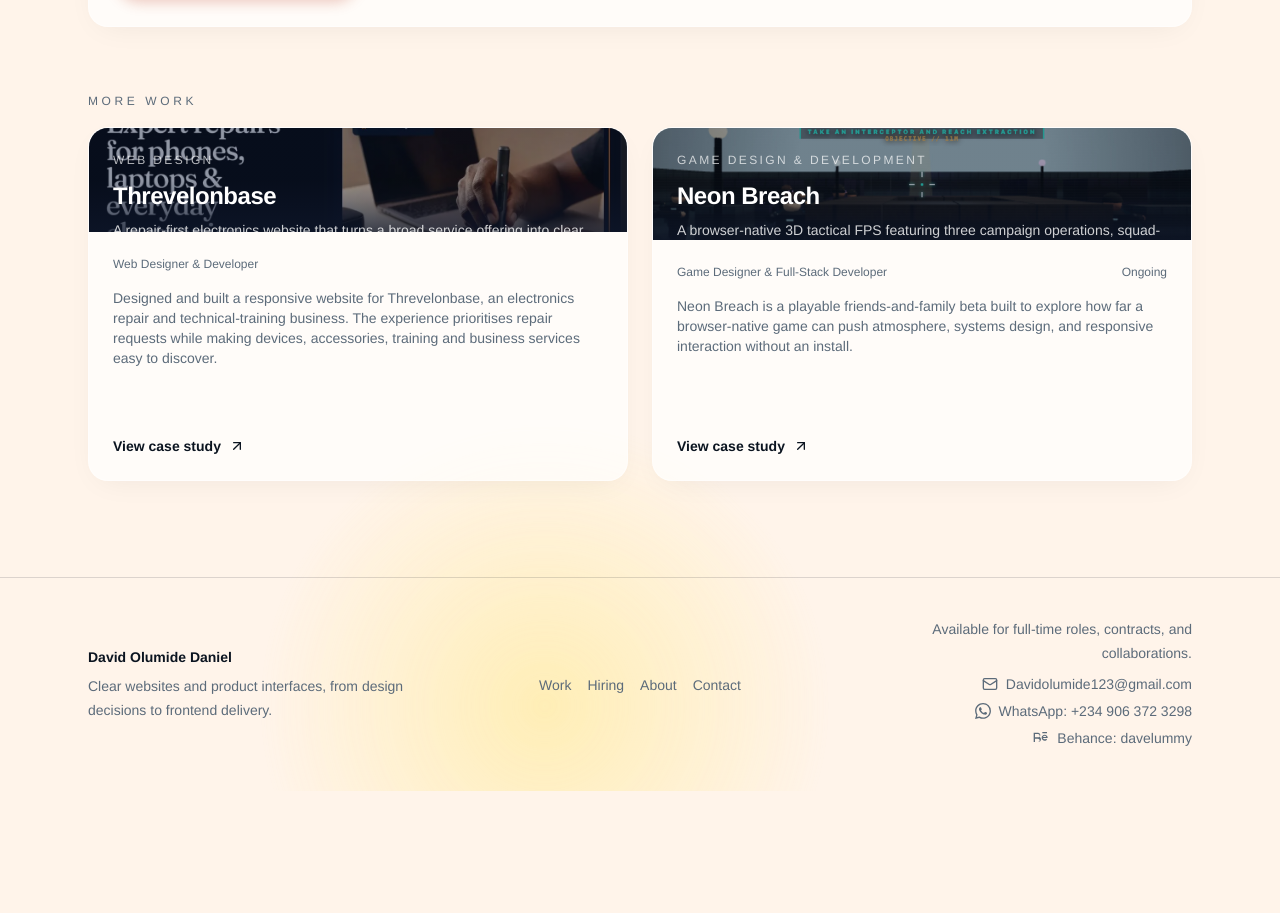
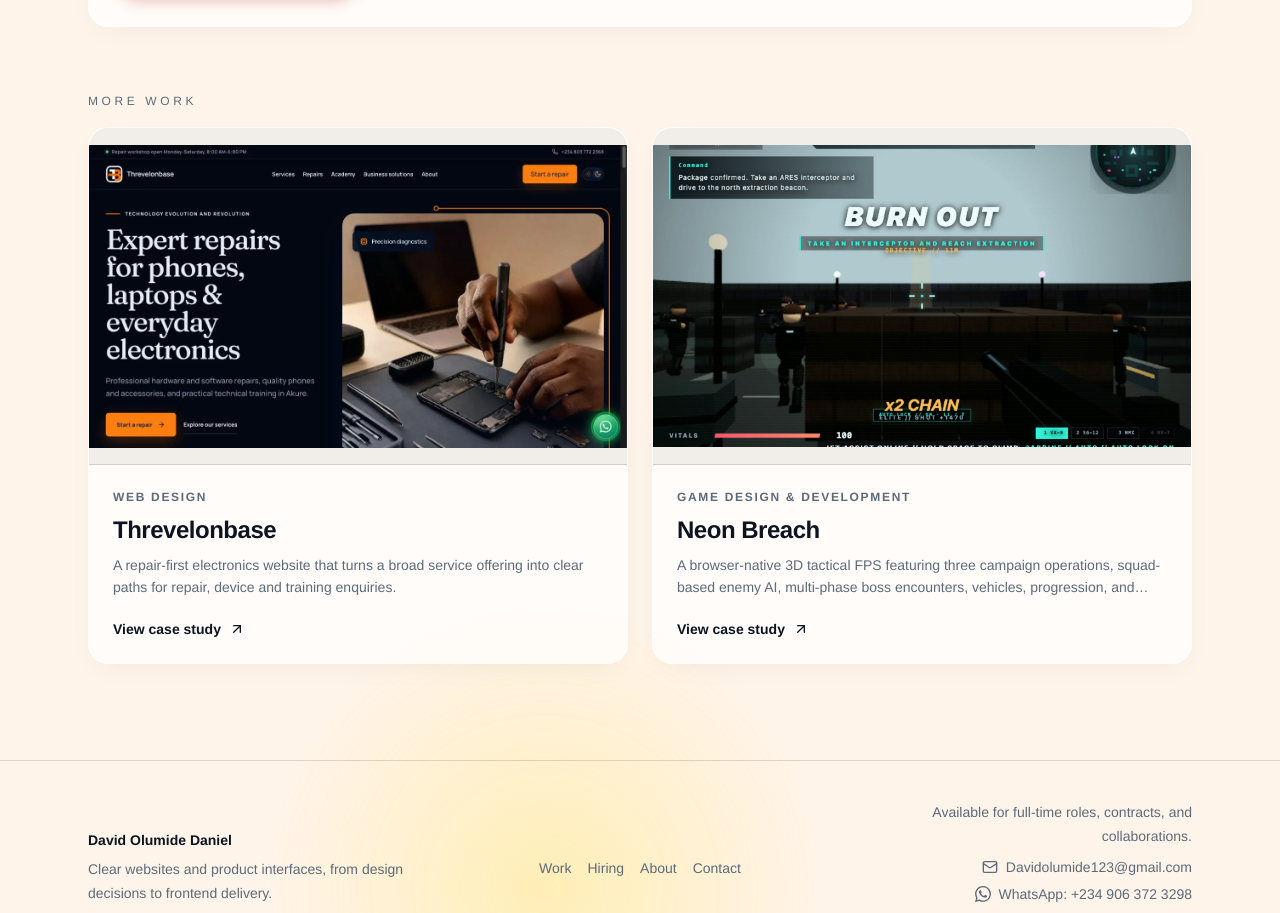
Before and after one commit to Davelummy/uiux-portfolio, a Next.js app: page /work/crystalline-max in a window 1280 px wide. Shown: the part 3107-4020 px from the top of the page. Before the commit the page ends 3898 px from the top, so only its background shows below. Built offline with nearby package versions, Linux system fonts and the light colour scheme.

Commit message:
✨ feat: unify project cards and load Figma prototypes on demand

```diff
--- a/src/app/work/[slug]/page.tsx
+++ b/src/app/work/[slug]/page.tsx
@@ -7,6 +7,8 @@
 import type { Metadata } from "next";
 import { BehanceIcon } from "@/components/ui/social-icons";
 import { SITE_URL } from "@/lib/site";
+import { ProjectCard } from "@/components/work/project-card";
+import { PrototypePreview } from "@/components/work/prototype-preview";
 import { CaseStudyGallery } from "@/components/work/case-study-gallery";
 import { FadeIn } from "@/components/ui/fade-in";
 
@@ -353,16 +355,11 @@
             ) : null}
           </div>
         ) : project.figmaEmbed ? (
-          <div className="card mt-4 overflow-hidden">
-            <div className="aspect-video">
-              <iframe
-                title={`${project.title} Figma Preview`}
-                src={project.figmaEmbed}
-                className="h-full w-full"
-                allowFullScreen
-              />
-            </div>
-          </div>
+          <PrototypePreview
+            title={project.title}
+            embedUrl={project.figmaEmbed}
+            imageUrl={project.coverImageUrl}
+          />
         ) : project.behanceUrl ? (
           <div className="card mt-4 p-6">
             <p className="text-sm text-muted">
@@ -399,62 +396,9 @@
         <FadeIn className="mt-16">
         <section>
           <p className="eyebrow">More Work</p>
-          <div className="mt-4 grid gap-6 lg:grid-cols-2">
+          <div className="mt-4 grid gap-6 md:grid-cols-2">
             {relatedProjects.map((item) => (
-              <Link
-                key={item.slug}
-                href={`/work/${item.slug}`}
-                className="card group flex h-full flex-col overflow-hidden transition hover:-translate-y-1"
-              >
-                <div
-                  className="relative overflow-hidden"
-                  style={item.coverImageUrl ? undefined : getCoverStyle(item)}
-                >
-                  {item.coverImageUrl ? (
-                    <>
-                      <Image
-                        src={item.coverImageUrl}
-                        alt={item.title}
-                        fill
-                        sizes="(max-width: 1024px) 100vw, 50vw"
-                        className="object-cover"
-                        placeholder={item.blurDataUrl ? "blur" : "empty"}
-                        blurDataURL={item.blurDataUrl ?? undefined}
-                      />
-                      <div className="absolute inset-0 bg-gradient-to-b from-slate-900/40 via-slate-900/40 to-slate-900/80" />
-                    </>
-                  ) : null}
-                  <div
-                    className="relative z-10 p-6"
-                    style={
-                      item.coverImageUrl
-                        ? { color: item.cover.foreground }
-                        : undefined
-                    }
-                  >
-                    <p className="text-xs uppercase tracking-[0.2em] text-white/70">
-                      {item.category}
-                    </p>
-                    <h3 className="mt-3 text-2xl font-semibold">
-                      {item.title}
-                    </h3>
-                    <p className="mt-2 text-sm text-white/80">
-                      {item.summary ?? item.overview}
-                    </p>
-                  </div>
-                </div>
-                <div className="flex h-full flex-col gap-4 p-6">
-                  <div className="flex items-center justify-between text-xs text-muted">
-                    <span>{item.role}</span>
-                    <span>{item.duration}</span>
-                  </div>
-                  <p className="text-sm text-muted">{item.overview}</p>
-                  <div className="mt-auto flex items-center gap-2 text-sm font-semibold text-ink">
-                    View case study
-                    <ArrowUpRight className="h-4 w-4 transition group-hover:translate-x-1" />
-                  </div>
-                </div>
-              </Link>
+              <ProjectCard key={item.slug} project={item} />
             ))}
           </div>
         </section>
--- /dev/null
+++ b/src/components/work/project-card.tsx
@@ -0,0 +1,60 @@
+import Image from "next/image";
+import Link from "next/link";
+import clsx from "clsx";
+import { ArrowUpRight } from "lucide-react";
+import type { Project } from "@/lib/projects";
+import { getCoverStyle } from "@/lib/utils/image-utils";
+
+export function ProjectCard({ project, viewMode = "grid" }: {
+  project: Project;
+  viewMode?: "grid" | "list";
+}) {
+  return (
+    <Link
+      href={`/work/${project.slug}`}
+      aria-label={`View ${project.title} case study`}
+      className={clsx(
+        "card group flex h-full overflow-hidden transition hover:-translate-y-1 hover:shadow-md focus-visible:outline-2 focus-visible:outline-offset-4 focus-visible:outline-ink",
+        viewMode === "list" ? "flex-col sm:flex-row" : "flex-col"
+      )}
+    >
+      <div
+        className={clsx(
+          "relative aspect-[16/10] shrink-0 overflow-hidden border-b border-border bg-[#f1eee9]",
+          viewMode === "list" ? "sm:w-[42%] sm:border-b-0 sm:border-r" : "w-full"
+        )}
+      >
+        {project.coverImageUrl ? (
+          <Image
+            src={project.coverImageUrl}
+            alt={`${project.title} design preview`}
+            fill
+            sizes={viewMode === "grid"
+              ? "(max-width: 767px) calc(100vw - 48px), (max-width: 1152px) calc((100vw - 72px) / 2), 540px"
+              : "(max-width: 639px) calc(100vw - 48px), (max-width: 1152px) 42vw, 464px"}
+            className="object-contain"
+            placeholder={project.blurDataUrl ? "blur" : "empty"}
+            blurDataURL={project.blurDataUrl ?? undefined}
+          />
+        ) : (
+          <div className="absolute inset-0" style={getCoverStyle(project)} aria-hidden />
+        )}
+      </div>
+      <div className="flex min-w-0 flex-1 flex-col p-5 sm:p-6">
+        <p className="text-xs font-semibold uppercase tracking-[0.14em] text-muted">
+          {project.category}
+        </p>
+        <h3 className="mt-2 text-xl font-semibold leading-snug text-ink sm:text-2xl">
+          {project.title}
+        </h3>
+        <p className="mt-2 line-clamp-2 text-sm leading-relaxed text-muted">
+          {project.summary ?? project.overview}
+        </p>
+        <span className="mt-auto inline-flex items-center gap-2 pt-5 text-sm font-semibold text-ink">
+          View case study
+          <ArrowUpRight className="h-4 w-4 transition group-hover:translate-x-0.5 group-hover:-translate-y-0.5" aria-hidden />
+        </span>
+      </div>
+    </Link>
+  );
+}
--- /dev/null
+++ b/src/components/work/prototype-preview.tsx
@@ -0,0 +1,52 @@
+"use client";
+
+import { useState } from "react";
+import Image from "next/image";
+import { ArrowUpRight } from "lucide-react";
+
+export function PrototypePreview({ title, embedUrl, imageUrl }: {
+  title: string;
+  embedUrl: string;
+  imageUrl: string | null;
+}) {
+  const [showEmbed, setShowEmbed] = useState(false);
+  const prototypeUrl = new URL(embedUrl);
+  prototypeUrl.hostname = "www.figma.com";
+  prototypeUrl.searchParams.delete("embed-host");
+
+  return (
+    <div className="card mt-4 overflow-hidden">
+      <div className="flex flex-wrap items-center justify-between gap-5 p-6">
+        <div>
+          <h3 className="text-2xl font-semibold">Explore the prototype</h3>
+          <p className="mt-2 max-w-xl text-sm text-muted">
+            Open the interactive design in Figma, or load it here when you’re ready.
+          </p>
+        </div>
+        <div className="flex flex-wrap gap-3">
+          <a href={prototypeUrl.toString()} target="_blank" rel="noopener noreferrer" className="btn btn-primary">
+            Open prototype in Figma
+            <ArrowUpRight className="h-4 w-4" aria-hidden />
+          </a>
+          <button type="button" className="btn btn-ghost" aria-expanded={showEmbed} aria-controls="interactive-prototype" onClick={() => setShowEmbed(!showEmbed)}>
+            {showEmbed ? "Close embedded preview" : "Load prototype here"}
+          </button>
+        </div>
+      </div>
+      <div id="interactive-prototype" className="border-t border-border">
+        {showEmbed ? (
+          <>
+            <p className="bg-white px-6 py-3 text-sm text-muted" role="status">
+              Figma loads below. You can open the prototype directly using the link above at any time.
+            </p>
+            <iframe title={`${title} interactive Figma prototype`} src={embedUrl} className="aspect-video min-h-[420px] w-full bg-[#f1eee9]" allowFullScreen />
+          </>
+        ) : imageUrl ? (
+          <div className="relative aspect-[16/10] max-h-[560px] bg-[#f1eee9]">
+            <Image src={imageUrl} alt={`${title} static design preview`} fill sizes="(max-width: 1152px) calc(100vw - 48px), 1104px" className="object-contain" />
+          </div>
+        ) : null}
+      </div>
+    </div>
+  );
+}
--- a/src/components/work/work-gallery.tsx
+++ b/src/components/work/work-gallery.tsx
@@ -1,12 +1,11 @@
 "use client";
 
 import { useMemo, useState } from "react";
-import Image from "next/image";
 import Link from "next/link";
 import clsx from "clsx";
-import { ArrowUpRight, LayoutGrid, LayoutList, Search } from "lucide-react";
+import { LayoutGrid, LayoutList, Search } from "lucide-react";
 import type { Project } from "@/lib/projects";
-import { getCoverStyle } from "@/lib/utils/image-utils";
+import { ProjectCard } from "@/components/work/project-card";
 import { FadeIn, StaggerContainer, StaggerItem } from "@/components/ui/fade-in";
 
 type ViewMode = "grid" | "list";
@@ -207,52 +206,7 @@
               >
                 {filteredProjects.map((project) => (
                   <article key={project.id} className="min-w-0">
-                    <Link
-                      href={`/work/${project.slug}`}
-                      aria-label={`View ${project.title} case study`}
-                      className={clsx(
-                        "card group flex h-full overflow-hidden transition hover:-translate-y-1 hover:shadow-md focus-visible:outline-2 focus-visible:outline-offset-4 focus-visible:outline-ink",
-                        viewMode === "list" ? "flex-col sm:flex-row" : "flex-col"
-                      )}
-                    >
-                      <div
-                        className={clsx(
-                          "relative aspect-[16/10] shrink-0 overflow-hidden border-b border-border bg-[#f1eee9]",
-                          viewMode === "list" ? "sm:w-[42%] sm:border-b-0 sm:border-r" : "w-full"
-                        )}
-                      >
-                        {project.coverImageUrl ? (
-                          <Image
-                            src={project.coverImageUrl}
-                            alt={`${project.title} design preview`}
-                            fill
-                            sizes={viewMode === "grid"
-                              ? "(max-width: 767px) calc(100vw - 48px), (max-width: 1152px) calc((100vw - 72px) / 2), 540px"
-                              : "(max-width: 639px) calc(100vw - 48px), (max-width: 1152px) 42vw, 464px"}
-                            className="object-contain"
-                            placeholder={project.blurDataUrl ? "blur" : "empty"}
-                            blurDataURL={project.blurDataUrl ?? undefined}
-                          />
-                        ) : (
-                          <div className="absolute inset-0" style={getCoverStyle(project)} aria-hidden />
-                        )}
-                      </div>
-                      <div className="flex min-w-0 flex-1 flex-col p-5 sm:p-6">
-                        <p className="text-xs font-semibold uppercase tracking-[0.14em] text-muted">
-                          {project.category}
-                        </p>
-                        <h3 className="mt-2 text-xl font-semibold leading-snug text-ink sm:text-2xl">
-                          {project.title}
-                        </h3>
-                        <p className="mt-2 line-clamp-2 text-sm leading-relaxed text-muted">
-                          {project.summary ?? project.overview}
-                        </p>
-                        <span className="mt-auto inline-flex items-center gap-2 pt-5 text-sm font-semibold text-ink">
-                          View case study
-                          <ArrowUpRight className="h-4 w-4 transition group-hover:translate-x-0.5 group-hover:-translate-y-0.5" aria-hidden />
-                        </span>
-                      </div>
-                    </Link>
+                    <ProjectCard project={project} viewMode={viewMode} />
                   </article>
                 ))}
               </div>
```
Also changed, not shown: 1 other file (tests, documents, lock files or other folders).
